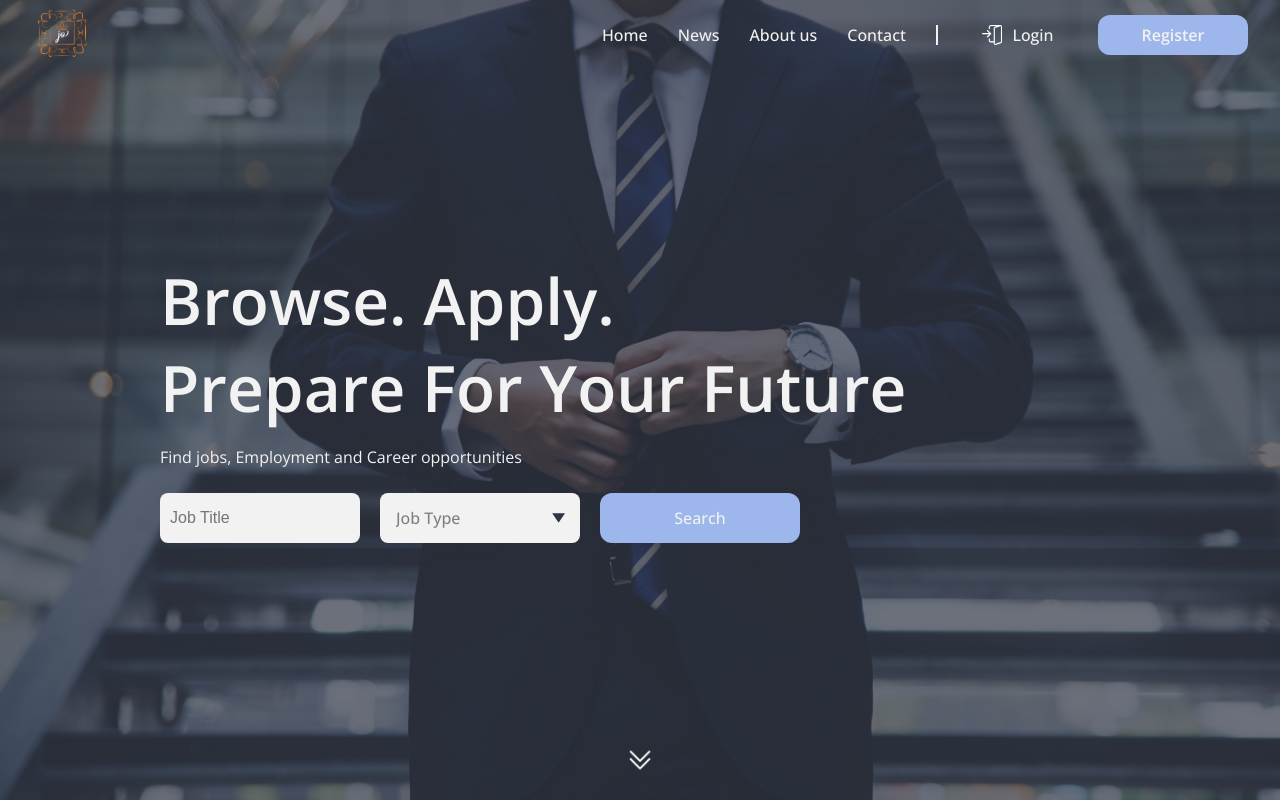
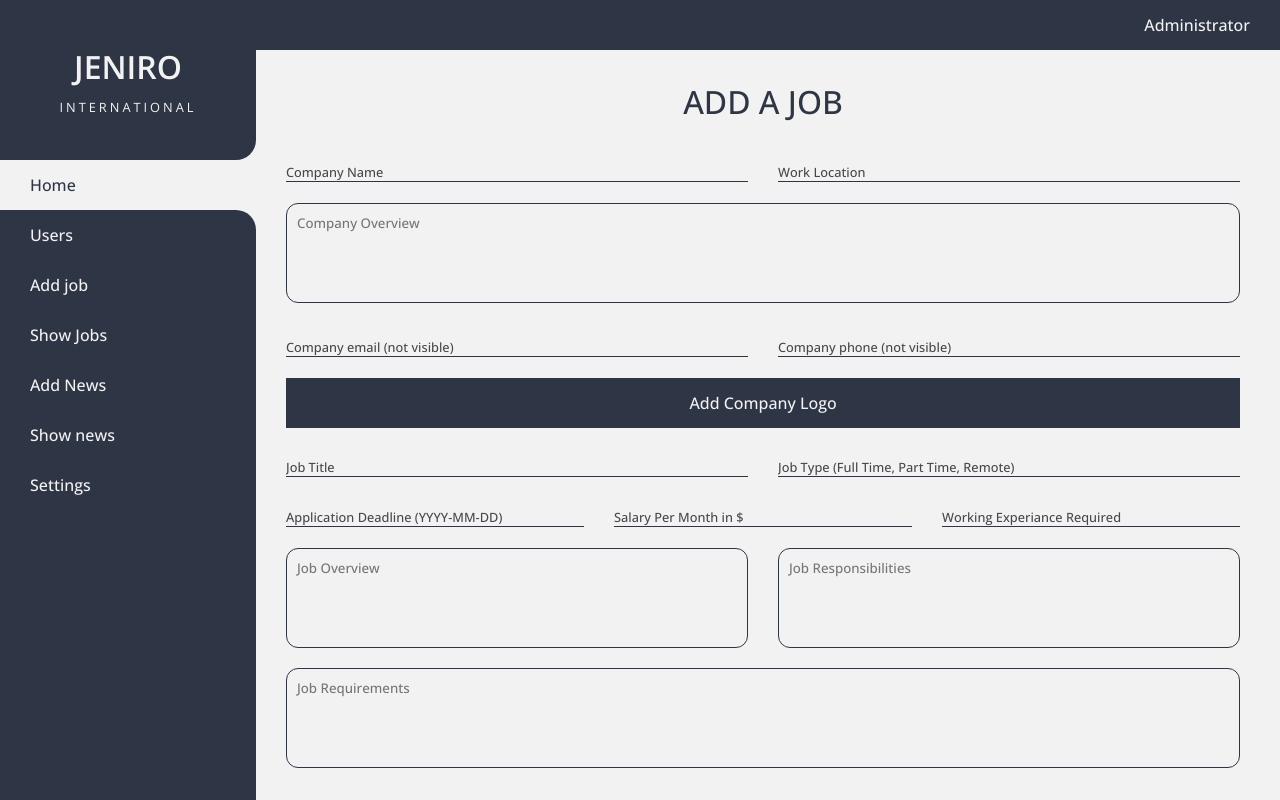
Before and after one commit to venuradesh/jeniro-international-holdings, a React (Create React App) app: page /admin/addjob in a window 1280 px wide. Before the commit this address led to /. Built offline with nearby package versions, Linux system fonts and the light colour scheme.

Commit message:
Frontend: AdminDashboard -> Add a Job

```diff
--- a/src/App.js
+++ b/src/App.js
@@ -6,8 +6,11 @@ import { BrowserRouter as Router, Routes, Route, Navigate } from "react-router-d
 import LandingPage from "./Screens/LandingPage";
 import Register from "./Screens/Register";
 import AdminDashboard from "./Screens/AdminDashboard";
+
+//components
 import AdminHome from "./Components/Admin/AdminHome";
 import Users from "./Components/Admin/Users";
+import AddJobs from "./Components/Admin/AddJobs";
 
 const App = () => {
   return (
@@ -19,6 +22,7 @@ const App = () => {
           <Route exact path="/admin" element={<AdminDashboard />}>
             <Route index element={<AdminHome />} />
             <Route path="users" element={<Users />} />
+            <Route path="addjob" element={<AddJobs />} />
           </Route>
           <Route exact path="*" element={<Navigate to="/" />} />
         </Routes>
--- /dev/null
+++ b/src/Components/Admin/AddJobs.js
@@ -0,0 +1,161 @@
+import React from "react";
+import styled from "styled-components";
+import InputFeild from "../InputFeild";
+
+function AddJobs() {
+  return (
+    <Container>
+      <div className="title-container">Add a Job</div>
+      <div className="form-container">
+        <div className="company-info item">
+          <InputFeild type="text" content="Company Name" id="company-name" />
+          <InputFeild type="text" content="Work Location" id="location" />
+        </div>
+        <textarea name="company-overview" id="company-overview" className="company-overview overview" placeholder="Company Overview"></textarea>
+        <div className="company-email item">
+          <InputFeild type="text" content="Company email (not visible)" id="company-email" />
+          <InputFeild type="tel" content="Company phone (not visible)" id="company-phone" />
+        </div>
+        <div className="company-logo" onClick={() => document.getElementById("company-logo").click()}>
+          Add Company Logo
+          <input type="file" name="company-logo" id="company-logo" accept="image/jpeg, image/jpg, image/png" />
+        </div>
+        <div className="job-main item">
+          <InputFeild type="text" content="Job Title" id="job-title" />
+          <InputFeild type="text" content="Job Type (Full Time, Part Time, Remote)" id="job-type" />
+        </div>
+        <div className="job-details item">
+          <InputFeild type="text" content="Application Deadline (YYYY-MM-DD)" id="application-deadline" />
+          <InputFeild type="number" content="Salary Per Month in $" id="Salary per month" />
+          <InputFeild type="text" content="Working Experiance Required" id="working-experience" />
+        </div>
+        <div className="job-overview item">
+          <textarea name="job-overview" id="job-overview" className="job-overview overview" placeholder="Job Overview"></textarea>
+          <textarea name="job-resp" id="job-resp" className="job-resp overview" placeholder="Job Responsibilities"></textarea>
+        </div>
+        <textarea name="job-req" id="job-req" className="job-req overview" placeholder="Job Requirements"></textarea>
+        <div className="btn-container item">
+          <button type="submit" className="submit btn">
+            Submit
+          </button>
+          <button type="reset" className="reset btn">
+            Reset
+          </button>
+        </div>
+      </div>
+    </Container>
+  );
+}
+
+export default AddJobs;
+
+const Container = styled.div`
+  width: 100%;
+  height: 100%;
+  overflow-y: auto;
+  overflow-x: hidden;
+  padding-right: 10px;
+  padding-bottom: 20px;
+
+  .title-container {
+    font-size: var(--heading);
+    text-transform: uppercase;
+    color: var(--theme1);
+    text-align: center;
+    margin-bottom: 10px;
+  }
+
+  .item {
+    width: 100%;
+    display: flex;
+    column-gap: 30px;
+  }
+
+  .overview {
+    resize: none;
+    width: 100%;
+    height: 100px;
+    margin-top: 20px;
+    background-color: transparent;
+    border: 1px solid var(--theme1);
+    outline: none;
+    font-family: var(--font-family1);
+    padding: 10px;
+    border-radius: 12px;
+
+    &::placeholder {
+      font-weight: var(--font-w-400);
+    }
+  }
+
+  .company-logo {
+    width: 100%;
+    height: 50px;
+    background-color: var(--theme1);
+    margin-top: 20px;
+    display: flex;
+    align-items: center;
+    justify-content: center;
+    color: var(--white);
+
+    input[type="file"] {
+      display: none;
+    }
+  }
+
+  .btn-container {
+    display: flex;
+    align-items: center;
+    justify-content: center;
+    margin-top: 20px;
+
+    .btn {
+      background-color: transparent;
+      border: none;
+      width: 100%;
+      height: 50px;
+      display: flex;
+      align-items: center;
+      justify-content: center;
+      background-color: var(--theme1);
+      padding: 10px 40px;
+      color: var(--white);
+      cursor: pointer;
+
+      &:hover {
+        background-color: var(--btn-color-alt);
+      }
+
+      &.reset {
+        background-color: var(--btn-red);
+
+        &:hover {
+          background-color: var(--btn-red-alt);
+        }
+      }
+    }
+  }
+
+  @media only screen and (max-width: 630px) {
+    .form-container {
+      .job-details {
+        flex-direction: column;
+      }
+    }
+  }
+
+  @media only screen and (max-width: 450px) {
+    width: 100%;
+    padding-right: 0;
+
+    .form-container {
+      .item {
+        flex-direction: column;
+      }
+
+      .btn-container {
+        row-gap: 20px;
+      }
+    }
+  }
+`;
```
